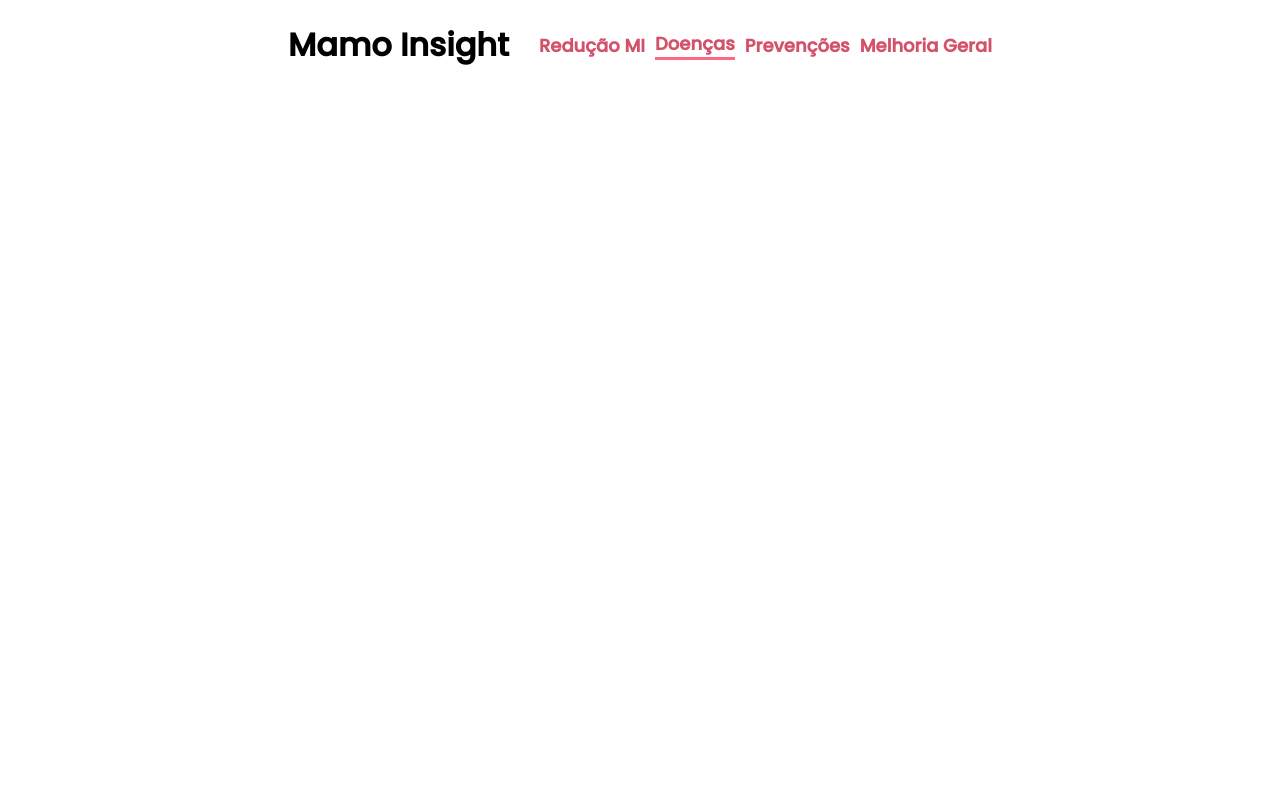
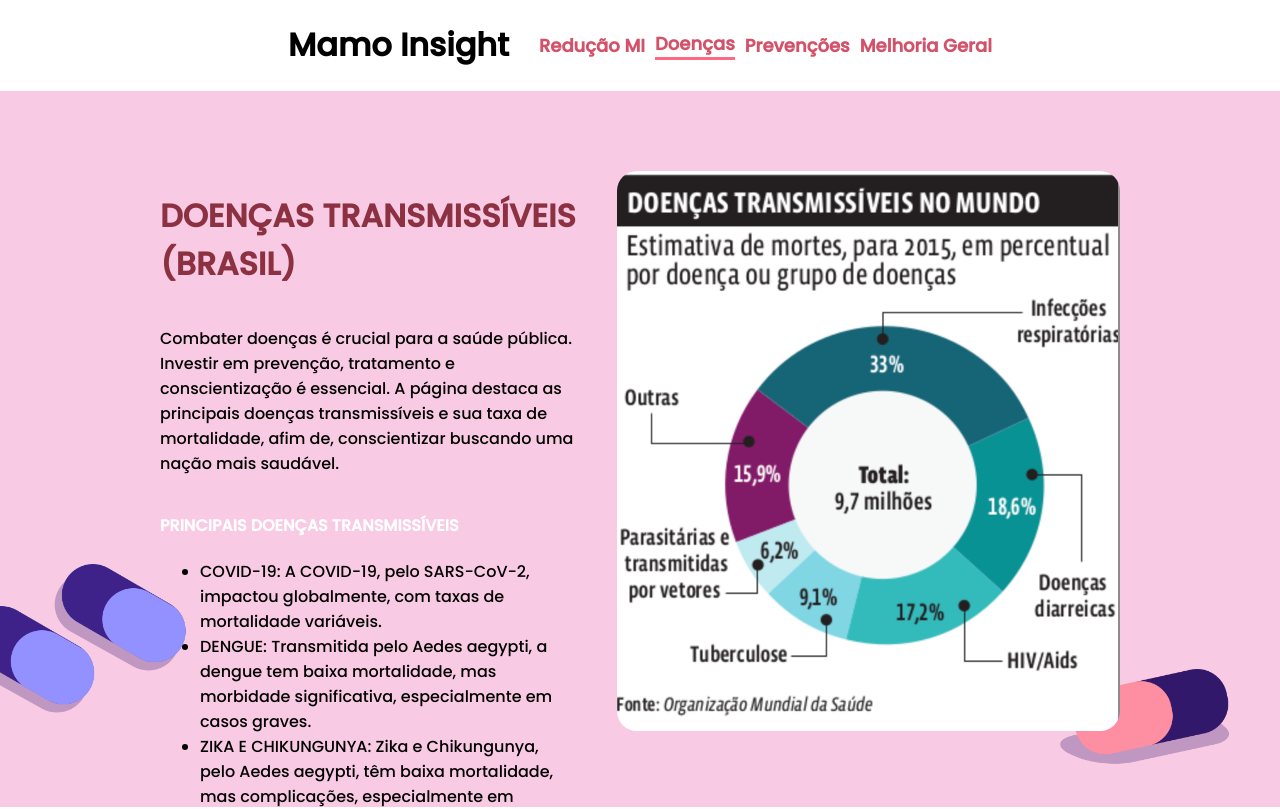
Before and after one commit to vinicius-prates/global-solutions-2, a React (Create React App) app: page /doencas in a window 1280 px wide. Shown: the top 809 px of the page. Built offline with nearby package versions, Linux system fonts and the light colour scheme.

Commit message:
doencas page

```diff
--- a/src/App.css
+++ b/src/App.css
@@ -2,6 +2,7 @@
 @import url('./Pages/ReductMI/ReductMI.css');
 @import url('./Pages/Prevencoes/Prevencoes.css');
 @import url('./Pages/MelhoriasGerais/MelhoriasGerais.css');
+@import url('./Pages/Doencas/Doencas.css');
 @import url('./Components/Landing/Landing.css');
 
 .main-container {
--- a/src/Pages/Doencas/Doencas.css
+++ b/src/Pages/Doencas/Doencas.css
@@ -0,0 +1,37 @@
+.doencas-container{
+    background-image: url('/public/bg4.png');
+    height: 69.5vh;
+    background-size: cover;
+    background-repeat: no-repeat;
+    display: flex;
+    flex-direction: row;
+    gap: 40px;
+    padding: 10vh 10rem;
+
+}
+
+.doencas{
+    display: flex;
+    flex-direction: column;
+}
+.doencas-container h1   {
+    color: #8B3141;
+}
+.doencas-container p   {
+    color: black;
+}
+
+
+
+.grafico-doencas{
+    width: 35rem;
+    height: 35rem;
+    border-radius: 20px;
+}
+.principais-doencas{
+    color: white;
+}
+
+.principais-doencas ul {
+    color: black;
+}
--- a/src/Pages/Doencas/Doencas.jsx
+++ b/src/Pages/Doencas/Doencas.jsx
@@ -3,6 +3,35 @@ import { Navbar } from "../../Components/Navbar/Navbar"
 export const Doencas = () => {
 
     return(
+        <div>
        <Navbar/>
+       <div className="doencas-container">
+        <div>
+
+        <h1>DOENÇAS TRANSMISSÍVEIS (BRASIL)</h1>
+
+        <div className="doencas">
+            <div>
+                <p>Combater doenças é crucial para a saúde pública. Investir em prevenção, tratamento e conscientização é essencial.
+                 A página destaca  as principais doenças transmissíveis e sua taxa de mortalidade, afim de,  conscientizar buscando uma nação mais saudável.
+                 </p>
+
+            </div>
+            <div className="doencas-infos">
+                <h4 className="principais-doencas">PRINCIPAIS DOENÇAS TRANSMISSÍVEIS</h4>
+                <ul>
+                    <li>COVID-19: A COVID-19, pelo SARS-CoV-2, impactou globalmente, com taxas de mortalidade variáveis.</li>
+                    <li>DENGUE: Transmitida pelo Aedes aegypti, a dengue tem baixa mortalidade, mas morbidade significativa, especialmente em casos graves.</li>
+                    <li>ZIKA E CHIKUNGUNYA: Zika e Chikungunya, pelo Aedes aegypti, têm baixa mortalidade, mas complicações, especialmente em gestantes, podem ser sérias.</li>
+                    <li>FEBRE AMARELA: Transmitida por mosquitos, a febre amarela tem alta mortalidade em casos graves, destacando a importância da vacinação.</li>
+                    <li>HIV/AIDS: Causado pelo HIV, a mortalidade varia conforme o acesso ao tratamento e fatores individuais.</li>
+                    <li>TUBERCULOSE: A tuberculose, pelo Mycobacterium tuberculosis, tem mortalidade relacionada à detecção precoce e tratamento eficaz</li>
+                </ul>
+            </div>
+        </div>
+        </div>
+       <img className="grafico-doencas" src="/grafico-doencas.png" alt="blob"/>
+       </div>
+        </div>
     )
 }
```
Also changed, not shown: public/bg4.png (added), public/grafico-doencas.png (added).
